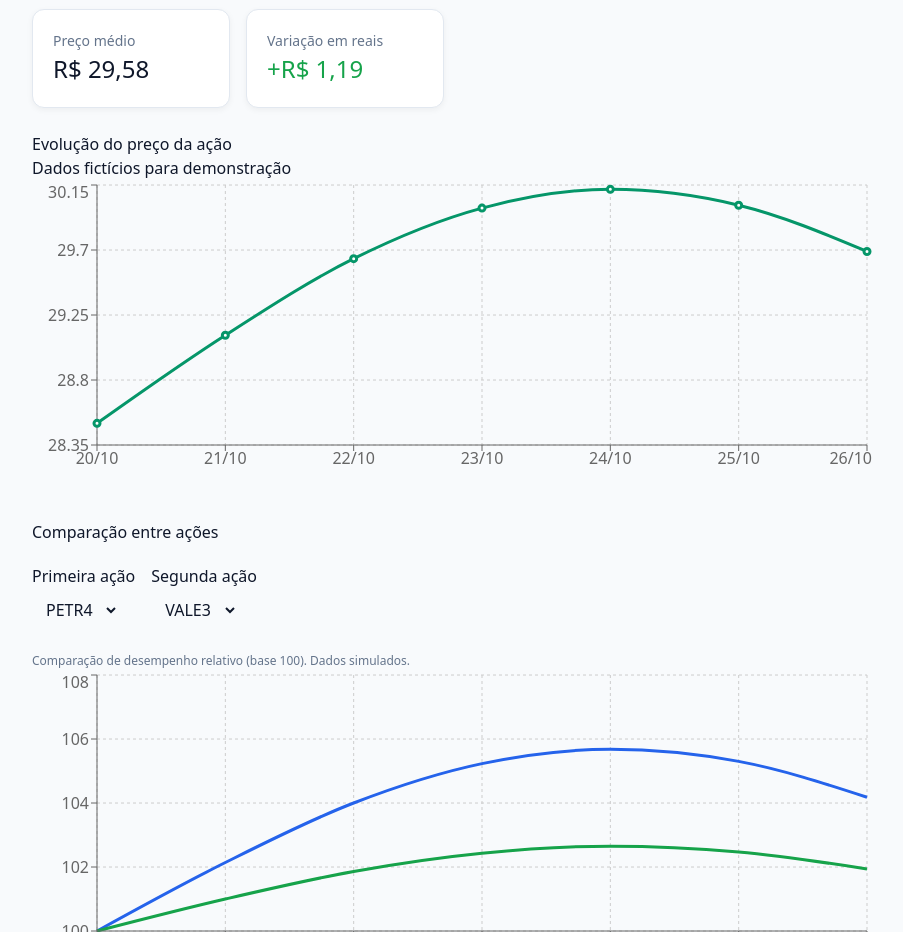
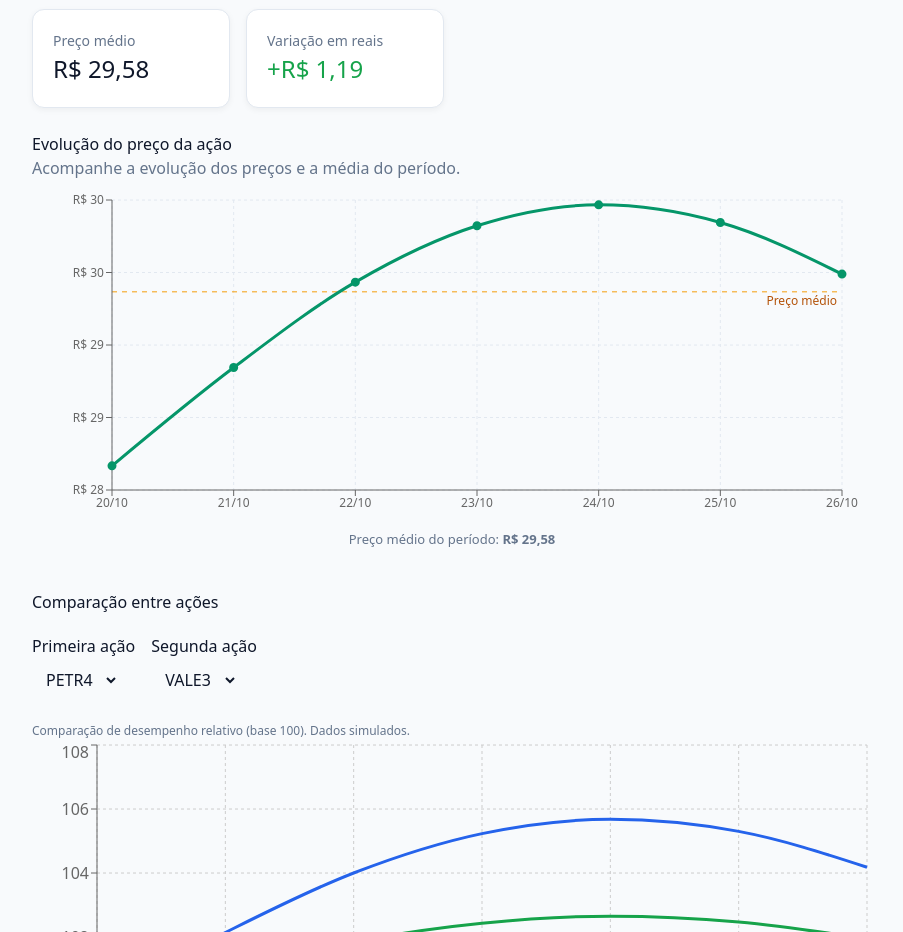
Before and after one commit to pedrocorreiadev/Bolsa-Analytics, a React (Vite) app in the folder frontend/: page / in a window 1280 px wide. Shown: the part 1160-2092 px from the top of the page, without its empty margins (188-1091 px from the left). Built offline with nearby package versions, Linux system fonts and the light colour scheme.

Commit message:
feat: adiciona linha de preco medio e interatividade ao grafico

```diff
--- a/frontend/src/components/StockChart.tsx
+++ b/frontend/src/components/StockChart.tsx
@@ -7,6 +7,7 @@ import {
   CartesianGrid,
   Tooltip,
   ResponsiveContainer,
+  ReferenceLine,
 } from "recharts";
 
 import type { StockPoint } from "../data/stocks";
@@ -18,32 +19,105 @@ type StockChartProps = {
 export default function StockChart({
   dados,
 }: StockChartProps) {
+  if (dados.length === 0) {
+    return <p>Nenhum dado disponível para o gráfico.</p>;
+  }
+
+  const precoMedio =
+    dados.reduce((total, item) => total + item.preco, 0) /
+    dados.length;
+
+  const formatarMoeda = (valor: number) =>
+    valor.toLocaleString("pt-BR", {
+      style: "currency",
+      currency: "BRL",
+    });
+
   return (
-    <div style={{ width: "100%" }}>
+    <div style={{ width: "100%", marginBottom: "30px" }}>
       <h2>Evolução do preço da ação</h2>
-      <p>Dados fictícios para demonstração</p>
 
-      <div style={{ width: "100%", height: 300 }}>
+      <p style={{ color: "#64748b" }}>
+        Acompanhe a evolução dos preços e a média do período.
+      </p>
+
+      <div style={{ width: "100%", height: 350 }}>
         <ResponsiveContainer width="100%" height="100%">
-          <LineChart data={dados}>
-            <CartesianGrid strokeDasharray="3 3" />
-            <XAxis dataKey="dia" />
-            <YAxis domain={["auto", "auto"]} />
+          <LineChart
+            data={dados}
+            margin={{
+              top: 20,
+              right: 30,
+              left: 20,
+              bottom: 10,
+            }}
+          >
+            <CartesianGrid
+              strokeDasharray="3 3"
+              stroke="#e2e8f0"
+            />
+
+            <XAxis
+              dataKey="dia"
+              tick={{ fontSize: 12 }}
+            />
+
+            <YAxis
+              domain={["auto", "auto"]}
+              tickFormatter={(valor) =>
+                `R$ ${Number(valor).toFixed(0)}`
+              }
+              tick={{ fontSize: 12 }}
+            />
+
             <Tooltip
               formatter={(valor) => [
-                `R$ ${Number(valor).toFixed(2)}`,
+                formatarMoeda(Number(valor)),
                 "Preço",
               ]}
             />
+
+            <ReferenceLine
+              y={precoMedio}
+              stroke="#f59e0b"
+              strokeDasharray="5 5"
+              label={{
+                value: "Preço médio",
+                position: "insideTopRight",
+                fill: "#b45309",
+                fontSize: 12,
+              }}
+            />
+
             <Line
               type="monotone"
               dataKey="preco"
               stroke="#059669"
               strokeWidth={3}
+              dot={{
+                r: 3,
+                fill: "#059669",
+              }}
+              activeDot={{
+                r: 7,
+                stroke: "#ffffff",
+                strokeWidth: 2,
+              }}
             />
           </LineChart>
         </ResponsiveContainer>
       </div>
+
+      <p
+        style={{
+          textAlign: "center",
+          color: "#64748b",
+          fontSize: "13px",
+        }}
+      >
+        Preço médio do período:{" "}
+        <strong>{formatarMoeda(precoMedio)}</strong>
+      </p>
     </div>
   );
 }
```
